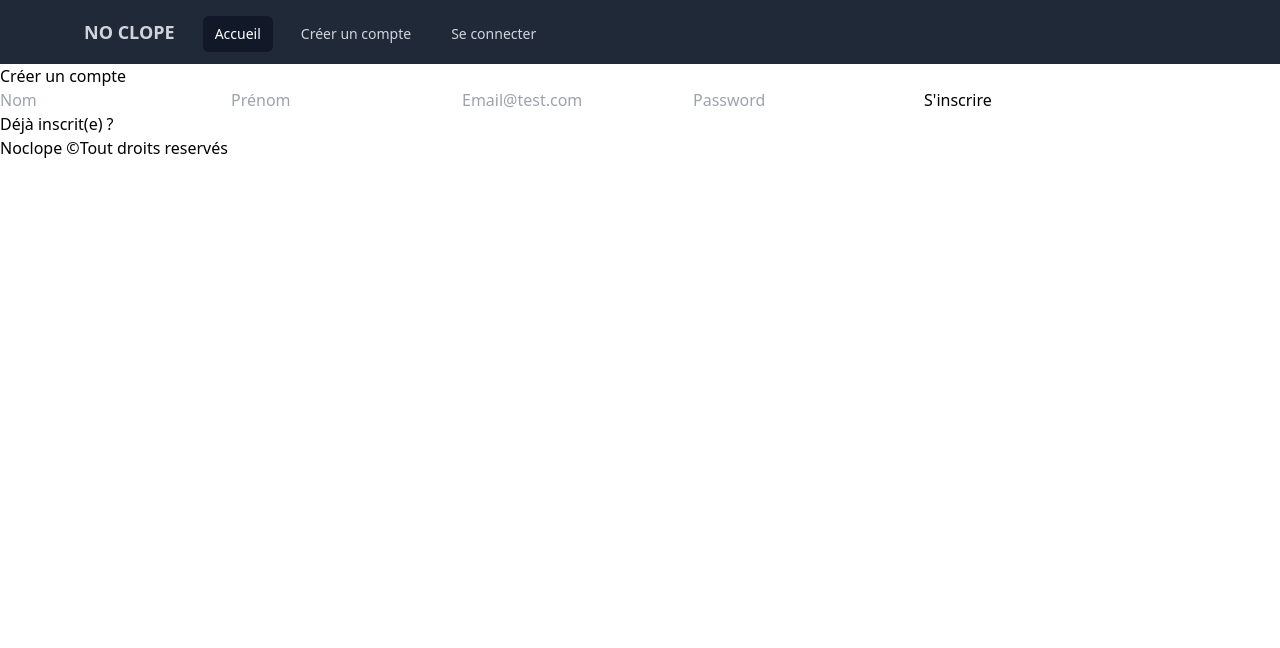
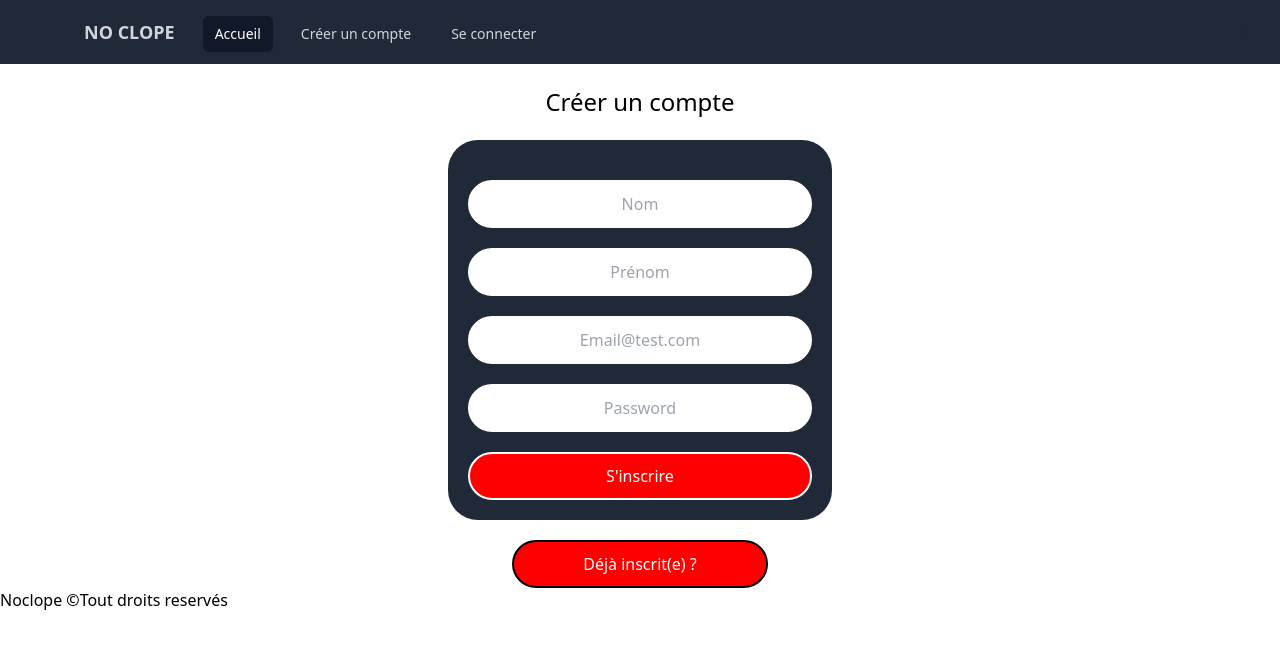
Before and after one commit to NicolasTamareg/projectnoclope, a Vue app in the folder vuejs/noclopefront/: page /register in a window 1280 px wide. Shown: the top 648 px of the page. Built offline with nearby package versions, Linux system fonts and the light colour scheme.

Commit message:
stylisation du formulaire de création

```diff
--- a/vuejs/noclopefront/src/views/RegisterView.vue
+++ b/vuejs/noclopefront/src/views/RegisterView.vue
@@ -58,24 +58,95 @@ export default {
 </script>
 
 <template>
+  <div class="englobe-all">
     <div class="arround">
       <h1>Créer un compte</h1>
       <form @submit.prevent="createUser">
+
         <label for="lastame"></label>
         <input placeholder="Nom" v-model="lastname" required />
+
         <label for="firstname"></label>
         <input type="text" placeholder="Prénom" v-model="firstname" required />
+
         <label for="email"></label>
         <input type="email" placeholder="Email@test.com" v-model="email" required />
+
         <label for="password"></label>
         <input type="password" placeholder="Password" v-model="password" required />
-      <input type="submit" value="S'inscrire" action />
+
+        <label for="S'inscrire"></label>
+        <input class="submit" type="submit" value="S'inscrire" placeholder="S'inscrire"/>
+
       </form>
-    <a href="/login">Déjà inscrit(e) ?</a>
+
+      <button><a href="/login">Déjà inscrit(e) ?</a></button>
       <p v-if="feedbackMessage">{{ feedbackMessage }}</p>
     </div>
+  </div>
+
+
+
 </template>
 
 <style scoped>
+.arround{
+  display: flex;
+  flex-direction: column;
+  align-items: center;
+  justify-content: space-around;
+}
 
+form{
+  display: flex;
+  flex-direction: column;
+  justify-content: space-around;
+  padding: 10px;
+  background-color: rgb(31 41 55 );
+  border-radius: 30px;
+  padding: 20px;
+  width: 30vw;
+  text-align: center;
+}
+input{
+  display: flex;
+  flex-direction: column;
+  justify-content: space-around;
+  padding: 10px;
+  border: 2px solid white;
+  border-radius: 30px;
+  text-align: center;
+}
+label{
+  display: flex;
+  flex-direction: column;
+  justify-content: space-around;
+  padding: 10px;
+}
+.submit{
+  display: flex;
+  background-color: red;
+  text-align: center;
+  color: white;
+  flex-direction: row-reverse;
+  justify-content: space-around;
+}
+.englobe-all[data-v-bf0653ef] {
+    display: flex;
+    justify-content: center;
+}
+h1 {
+  padding: 20px;
+  font-size: 1.5em;
+}
+button{
+  margin-top: 20px;
+  padding: 10px;
+  font-size: 1em;
+  background-color: red;
+  color: white;
+  border: 2px solid black;
+  border-radius: 30px;
+  width: 20vw;
+}
 </style>
```
Lines whose indentation alone changed are shown as unchanged.
